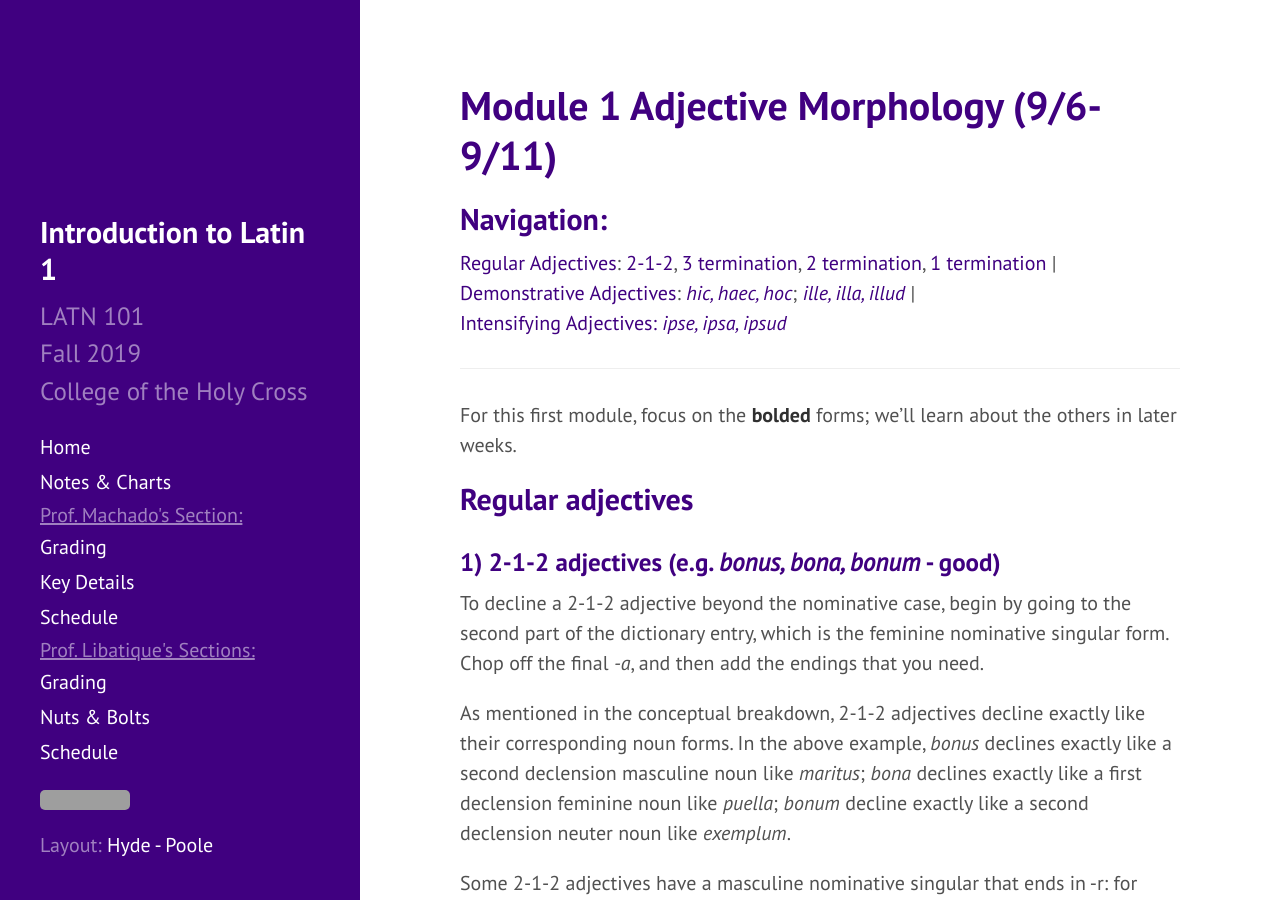
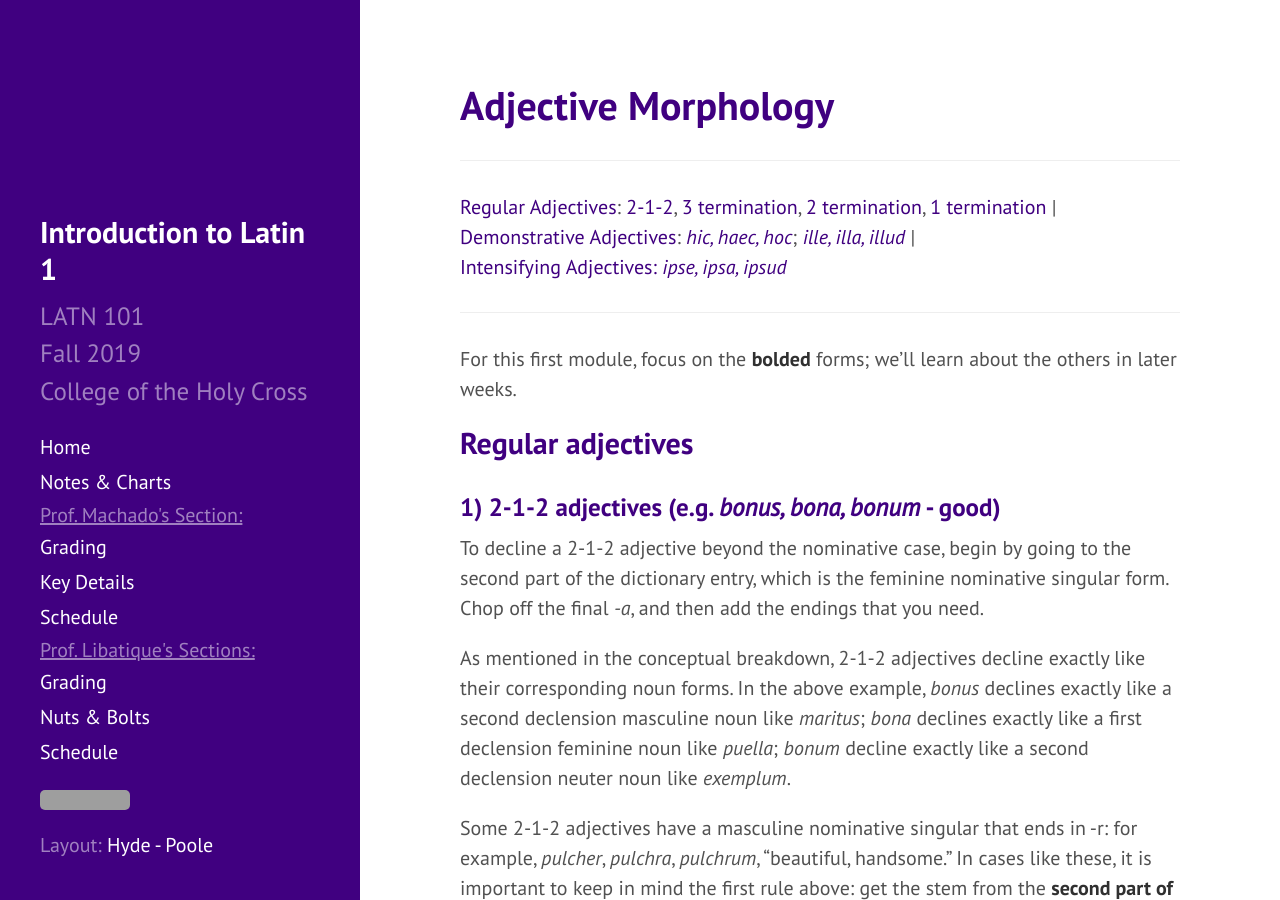
Before and after one commit to DLibatique/LATN102-S20, a Jekyll site: the page built from charts/01-adjectives.md, in a window 1280 px wide and 900 px high. Built offline with Jekyll 4.4.1, drawn with Linux system fonts in a browser that asks for light colours; some of the changed text lies outside the part shown; grey boxes are pictures that could not be loaded.

Commit message:
stripped as much html as possible

```diff
--- a/charts/01-adjectives.md
+++ b/charts/01-adjectives.md
@@ -1,12 +1,13 @@
 ---
 layout: subpage
-title: Module 1 Adjective Morphology (9/6-9/11)
+title: Adjective Morphology
 ---
 
-## Navigation:
-<a href="#regadjs">Regular Adjectives</a>: <a href="#212">2-1-2</a>, <a href="#3term">3 termination</a>, <a href="#2term">2 termination</a>, <a href="#1term">1 termination</a> \|
-<a href="#demadjs">Demonstrative Adjectives</a>: <a href="#hic">*hic, haec, hoc*</a>; <a href="#ille">*ille, illa, illud*</a> \|
-<a href="intadjs">Intensifying Adjectives:</a> <a href="#ipse">*ipse, ipsa, ipsud*</a>
+***
+
+[Regular Adjectives](#regadjs): [2-1-2](#212), [3 termination](#3term), [2 termination](#2term), [1 termination](#1term) \|
+[Demonstrative Adjectives](#demadjs): [*hic, haec, hoc*](#hic); [*ille, illa, illud*](#ille) \|
+[Intensifying Adjectives:](intadjs) [*ipse, ipsa, ipsud*](#ipse)
 
 ***
 
```
Also changed, not shown: other parts of charts/01-adjectives.md (+4 -0 lines).
